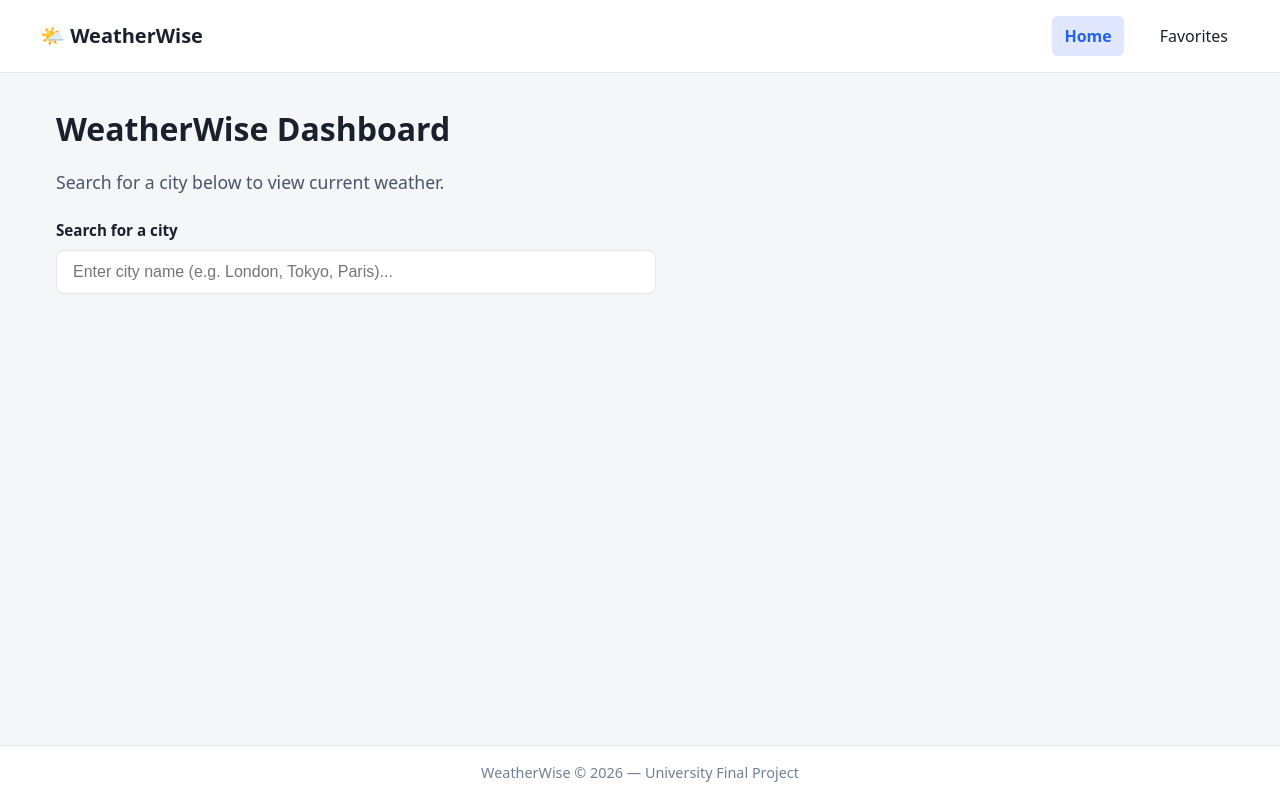
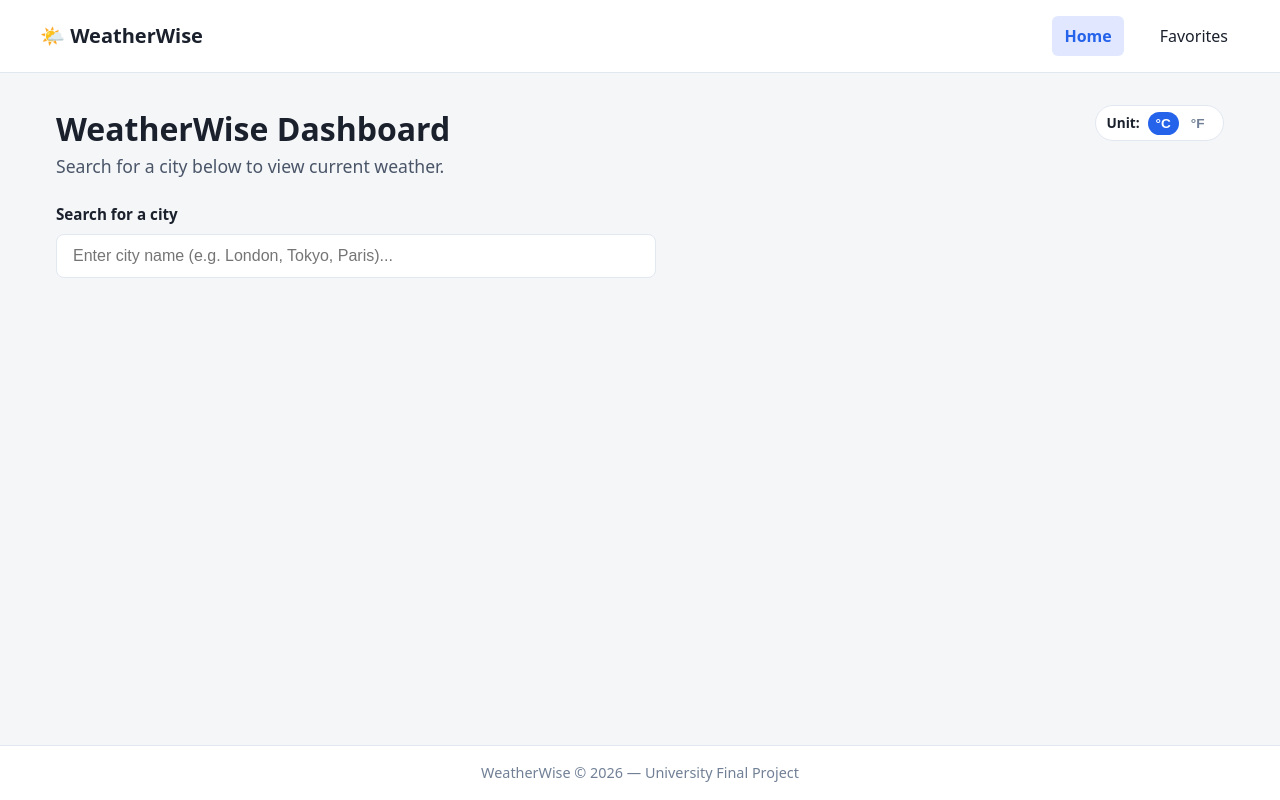
Before and after one commit to chenmishani/weatherwise, a React (Vite) app: page / in a window 1280 px wide. Built offline with nearby package versions, Linux system fonts and the light colour scheme.

Commit message:
feat: add temperature unit preference and local conversion

```diff
--- a/src/components/CurrentWeather.jsx
+++ b/src/components/CurrentWeather.jsx
@@ -1,4 +1,5 @@
 import { getWeatherConditionText } from '../utils/weatherCodes';
+import { formatTemperature } from '../utils/temperature';
 
 function CurrentWeather({
   city,
@@ -7,6 +8,7 @@ function CurrentWeather({
   error,
   isFavorite,
   onToggleFavorite,
+  unit = 'celsius',
 }) {
   if (!city) {
     return null;
@@ -15,6 +17,13 @@ function CurrentWeather({
   const locationName = [city.name, city.admin1, city.country]
     .filter(Boolean)
     .join(', ');
+
+  const currentTempFormatted = weather
+    ? formatTemperature(weather.current.temperature, unit)
+    : '';
+  const feelsLikeFormatted = weather
+    ? formatTemperature(weather.current.apparentTemperature, unit)
+    : '';
 
   return (
     <section className="current-weather-card" aria-label="Current Weather">
@@ -56,9 +65,7 @@ function CurrentWeather({
       {!isLoading && !error && weather && (
         <div className="weather-details-body">
           <div className="weather-main-metric">
-            <span className="current-temp">
-              {weather.current.temperature} {weather.units.temperature}
-            </span>
+            <span className="current-temp">{currentTempFormatted}</span>
             <span className="condition-text">
               {getWeatherConditionText(weather.current.weatherCode)}
             </span>
@@ -67,10 +74,7 @@ function CurrentWeather({
           <dl className="weather-metrics-list">
             <div className="metric-item">
               <dt>Feels Like</dt>
-              <dd>
-                {weather.current.apparentTemperature}{' '}
-                {weather.units.temperature}
-              </dd>
+              <dd>{feelsLikeFormatted}</dd>
             </div>
             <div className="metric-item">
               <dt>Humidity</dt>
--- a/src/components/ForecastDay.jsx
+++ b/src/components/ForecastDay.jsx
@@ -1,9 +1,13 @@
 import { getWeatherConditionText } from '../utils/weatherCodes';
 import { formatForecastDate } from '../utils/formatDate';
+import { formatTemperature } from '../utils/temperature';
 
-function ForecastDay({ day, index, unit }) {
+function ForecastDay({ day, index, unit = 'celsius' }) {
   const dateLabel = formatForecastDate(day.date, index);
   const conditionText = getWeatherConditionText(day.weatherCode);
+
+  const maxTempFormatted = formatTemperature(day.temperatureMax, unit);
+  const minTempFormatted = formatTemperature(day.temperatureMin, unit);
 
   return (
     <li className="forecast-card">
@@ -12,15 +16,15 @@ function ForecastDay({ day, index, unit }) {
       <div className="forecast-temp-range">
         <span
           className="temp-max"
-          aria-label={`High temperature ${day.temperatureMax} ${unit}`}
+          aria-label={`High temperature ${maxTempFormatted}`}
         >
-          {day.temperatureMax} {unit}
+          {maxTempFormatted}
         </span>
         <span
           className="temp-min"
-          aria-label={`Low temperature ${day.temperatureMin} ${unit}`}
+          aria-label={`Low temperature ${minTempFormatted}`}
         >
-          {day.temperatureMin} {unit}
+          {minTempFormatted}
         </span>
       </div>
     </li>
--- /dev/null
+++ b/src/components/TemperatureUnitToggle.jsx
@@ -0,0 +1,33 @@
+function TemperatureUnitToggle({ unit, onUnitChange }) {
+  return (
+    <div
+      className="unit-toggle-container"
+      role="radiogroup"
+      aria-label="Temperature unit selection"
+    >
+      <span className="unit-toggle-label">Unit:</span>
+      <div className="unit-toggle-buttons">
+        <button
+          type="button"
+          role="radio"
+          aria-checked={unit === 'celsius'}
+          className={`unit-toggle-btn ${unit === 'celsius' ? 'active' : ''}`}
+          onClick={() => onUnitChange('celsius')}
+        >
+          °C
+        </button>
+        <button
+          type="button"
+          role="radio"
+          aria-checked={unit === 'fahrenheit'}
+          className={`unit-toggle-btn ${unit === 'fahrenheit' ? 'active' : ''}`}
+          onClick={() => onUnitChange('fahrenheit')}
+        >
+          °F
+        </button>
+      </div>
+    </div>
+  );
+}
+
+export default TemperatureUnitToggle;
--- a/src/pages/Home.jsx
+++ b/src/pages/Home.jsx
@@ -5,6 +5,7 @@ import SearchResults from '../components/SearchResults';
 import RecentSearches from '../components/RecentSearches';
 import CurrentWeather from '../components/CurrentWeather';
 import Forecast from '../components/Forecast';
+import TemperatureUnitToggle from '../components/TemperatureUnitToggle';
 import { useDebounce } from '../hooks/useDebounce';
 import { searchCities } from '../services/geocodingService';
 import { getWeatherByCoordinates } from '../services/weatherService';
@@ -15,6 +16,8 @@ import {
   isFavoriteCity,
   saveFavoriteCity,
   removeFavoriteCity,
+  getTemperatureUnit,
+  saveTemperatureUnit,
 } from '../services/storageService';
 
 function Home() {
@@ -28,6 +31,8 @@ function Home() {
 
   const [recentSearches, setRecentSearches] = useState([]);
   const [isFav, setIsFav] = useState(false);
+
+  const [unit, setUnit] = useState(() => getTemperatureUnit());
 
   const [weatherData, setWeatherData] = useState(null);
   const [weatherIsLoading, setWeatherIsLoading] = useState(false);
@@ -191,12 +196,22 @@ function Home() {
     }
   };
 
+  const handleUnitChange = (newUnit) => {
+    setUnit(newUnit);
+    saveTemperatureUnit(newUnit);
+  };
+
   return (
     <div className="page-container">
-      <h1>WeatherWise Dashboard</h1>
-      <p className="welcome-text">
-        Search for a city below to view current weather.
-      </p>
+      <header className="dashboard-top-bar">
+        <div>
+          <h1>WeatherWise Dashboard</h1>
+          <p className="welcome-text">
+            Search for a city below to view current weather.
+          </p>
+        </div>
+        <TemperatureUnitToggle unit={unit} onUnitChange={handleUnitChange} />
+      </header>
 
       <section className="search-section">
         <SearchBar
@@ -226,10 +241,11 @@ function Home() {
         error={weatherError}
         isFavorite={isFav}
         onToggleFavorite={handleToggleFavorite}
+        unit={unit}
       />
       <Forecast
         daily={weatherData?.daily}
-        unit={weatherData?.units?.temperature || '°C'}
+        unit={unit}
         isLoading={weatherIsLoading}
         error={weatherError}
       />
--- a/src/services/storageService.js
+++ b/src/services/storageService.js
@@ -1,5 +1,6 @@
 const RECENT_SEARCHES_KEY = 'weatherwise_recent_searches';
 const FAVORITE_CITIES_KEY = 'weatherwise_favorite_cities';
+const TEMPERATURE_UNIT_KEY = 'weatherwise_temperature_unit';
 const MAX_RECENT_ITEMS = 5;
 
 /**
@@ -193,3 +194,34 @@ export function isFavoriteCity(cityId) {
   const current = getFavoriteCities();
   return current.some((item) => String(item.id) === String(cityId));
 }
+
+/**
+ * Safely reads preferred temperature unit from LocalStorage.
+ * @returns {'celsius'|'fahrenheit'} Preferred unit ('celsius' by default).
+ */
+export function getTemperatureUnit() {
+  try {
+    const stored = window.localStorage.getItem(TEMPERATURE_UNIT_KEY);
+    if (stored === 'fahrenheit') {
+      return 'fahrenheit';
+    }
+    return 'celsius';
+  } catch {
+    return 'celsius';
+  }
+}
+
+/**
+ * Saves preferred temperature unit to LocalStorage.
+ * @param {'celsius'|'fahrenheit'} unit - Preferred unit.
+ * @returns {'celsius'|'fahrenheit'} Saved unit.
+ */
+export function saveTemperatureUnit(unit) {
+  const validUnit = unit === 'fahrenheit' ? 'fahrenheit' : 'celsius';
+  try {
+    window.localStorage.setItem(TEMPERATURE_UNIT_KEY, validUnit);
+  } catch {
+    // Fail gracefully
+  }
+  return validUnit;
+}
--- a/src/styles/main.css
+++ b/src/styles/main.css
@@ -87,9 +87,62 @@ body {
   gap: 1rem;
 }
 
+.dashboard-top-bar {
+  display: flex;
+  justify-content: space-between;
+  align-items: flex-start;
+  gap: 1rem;
+  flex-wrap: wrap;
+}
+
 .welcome-text {
   font-size: 1.1rem;
   color: #4a5568;
+}
+
+/* Temperature Unit Toggle Styles */
+.unit-toggle-container {
+  display: flex;
+  align-items: center;
+  gap: 0.5rem;
+  background-color: var(--card-bg);
+  border: 1px solid var(--border-color);
+  padding: 0.35rem 0.65rem;
+  border-radius: 20px;
+}
+
+.unit-toggle-label {
+  font-size: 0.85rem;
+  font-weight: 600;
+  color: var(--text-color);
+}
+
+.unit-toggle-buttons {
+  display: flex;
+  gap: 0.25rem;
+}
+
+.unit-toggle-btn {
+  background: none;
+  border: none;
+  font-size: 0.85rem;
+  font-weight: 600;
+  color: #718096;
+  padding: 0.25rem 0.5rem;
+  border-radius: 12px;
+  cursor: pointer;
+  transition:
+    background-color 0.15s ease,
+    color 0.15s ease;
+}
+
+.unit-toggle-btn:hover {
+  color: var(--text-color);
+}
+
+.unit-toggle-btn.active {
+  background-color: var(--primary-color);
+  color: #ffffff;
 }
 
 .placeholder-panel {
--- /dev/null
+++ b/src/utils/temperature.js
@@ -0,0 +1,35 @@
+/**
+ * Converts a Celsius temperature value to Fahrenheit.
+ * Formula: (°C × 9 / 5) + 32
+ * @param {number} celsius - Temperature in Celsius.
+ * @returns {number} Temperature in Fahrenheit rounded to 1 decimal place.
+ */
+export function celsiusToFahrenheit(celsius) {
+  const num = Number(celsius);
+  if (!Number.isFinite(num)) {
+    return 0;
+  }
+  const fahrenheit = (num * 9) / 5 + 32;
+  return Math.round(fahrenheit * 10) / 10;
+}
+
+/**
+ * Formats a temperature value into a display string according to unit.
+ * @param {number} value - Temperature in Celsius (API standard).
+ * @param {'celsius'|'fahrenheit'} unit - Target unit ('celsius' or 'fahrenheit').
+ * @returns {string} Formatted string (e.g. "18.5 °C" or "65.3 °F").
+ */
+export function formatTemperature(value, unit) {
+  const num = Number(value);
+  if (!Number.isFinite(num)) {
+    return '';
+  }
+
+  if (unit === 'fahrenheit') {
+    const fahrenheitVal = celsiusToFahrenheit(num);
+    return `${fahrenheitVal} °F`;
+  }
+
+  const roundedCelsius = Math.round(num * 10) / 10;
+  return `${roundedCelsius} °C`;
+}
```
Also changed, not shown: 2 other files (tests, documents, lock files or other folders).
